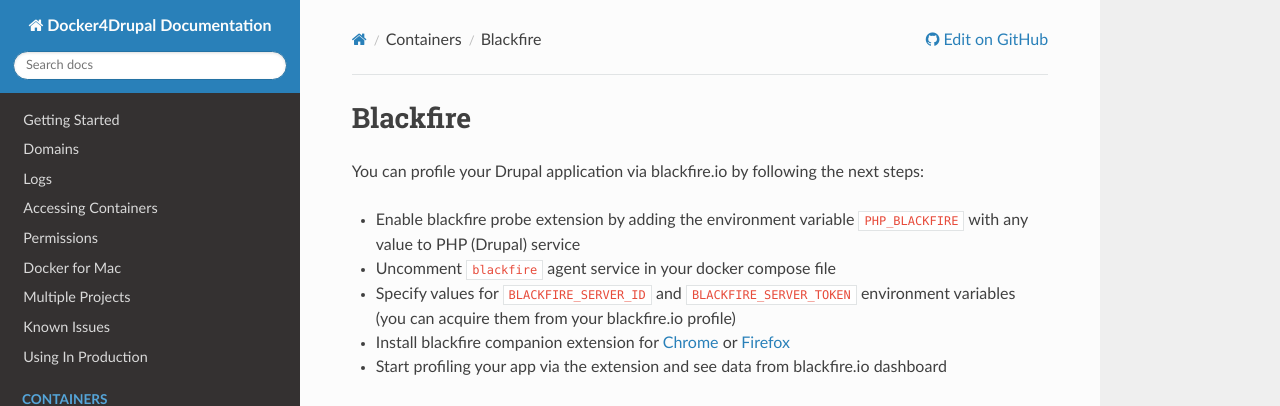
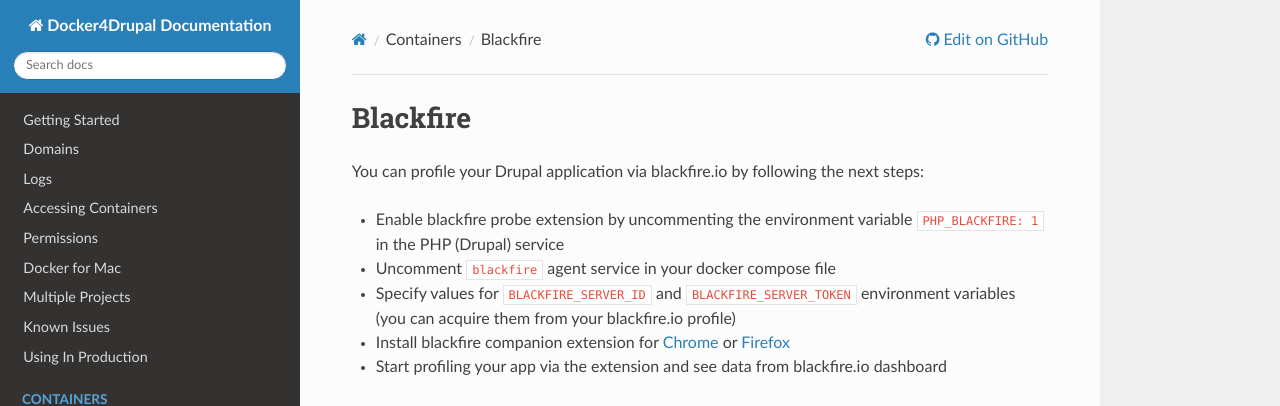
Before and after one commit to wodby/docker4drupal, an MkDocs documentation site: the page built from docs/containers/blackfire.md, in a window 1280 px wide. Shown: the top 406 px of the page. Built offline with MkDocs 1.6.1, drawn with Linux system fonts in a browser that asks for light colours; nearby versions of some CDN libraries; old or Windows-style settings are respelled for this version of MkDocs.

Commit message:
Updated blackfire readme for clarity. Added commented PHP_BLACKFIRE variable in docker-compose.yml.

```diff
--- a/docker-compose.yml
+++ b/docker-compose.yml
@@ -40,6 +40,7 @@
 #      PHP_XDEBUG_REMOTE_HOST: "10.254.254.254"
 #      PHP_XDEBUG_PROFILER_OUTPUT_DIR: /mnt/files/xdebug/profiler
 #      PHP_XDEBUG_TRACE_OUTPUT_DIR: /mnt/files/xdebug/traces
+#      PHP_BLACKFIRE: 1
     volumes:
       - codebase:/var/www/html
 ## Options for macOS users (https://docker4drupal.readthedocs.io/en/latest/macos)
--- a/docs/containers/blackfire.md
+++ b/docs/containers/blackfire.md
@@ -2,7 +2,7 @@
 
 You can profile your Drupal application via blackfire.io by following the next steps:
 
-* Enable blackfire probe extension by adding the environment variable `PHP_BLACKFIRE` with any value to PHP (Drupal) service
+* Enable blackfire probe extension by uncommenting the environment variable `PHP_BLACKFIRE: 1` in the PHP (Drupal) service
 * Uncomment `blackfire` agent service in your docker compose file
 * Specify values for `BLACKFIRE_SERVER_ID` and `BLACKFIRE_SERVER_TOKEN` environment variables (you can acquire them from your blackfire.io profile)
 * Install blackfire companion extension for [Chrome](https://blackfire.io/docs/integrations/chrome) or [Firefox](https://blackfire.io/docs/integrations/firefox)
```
